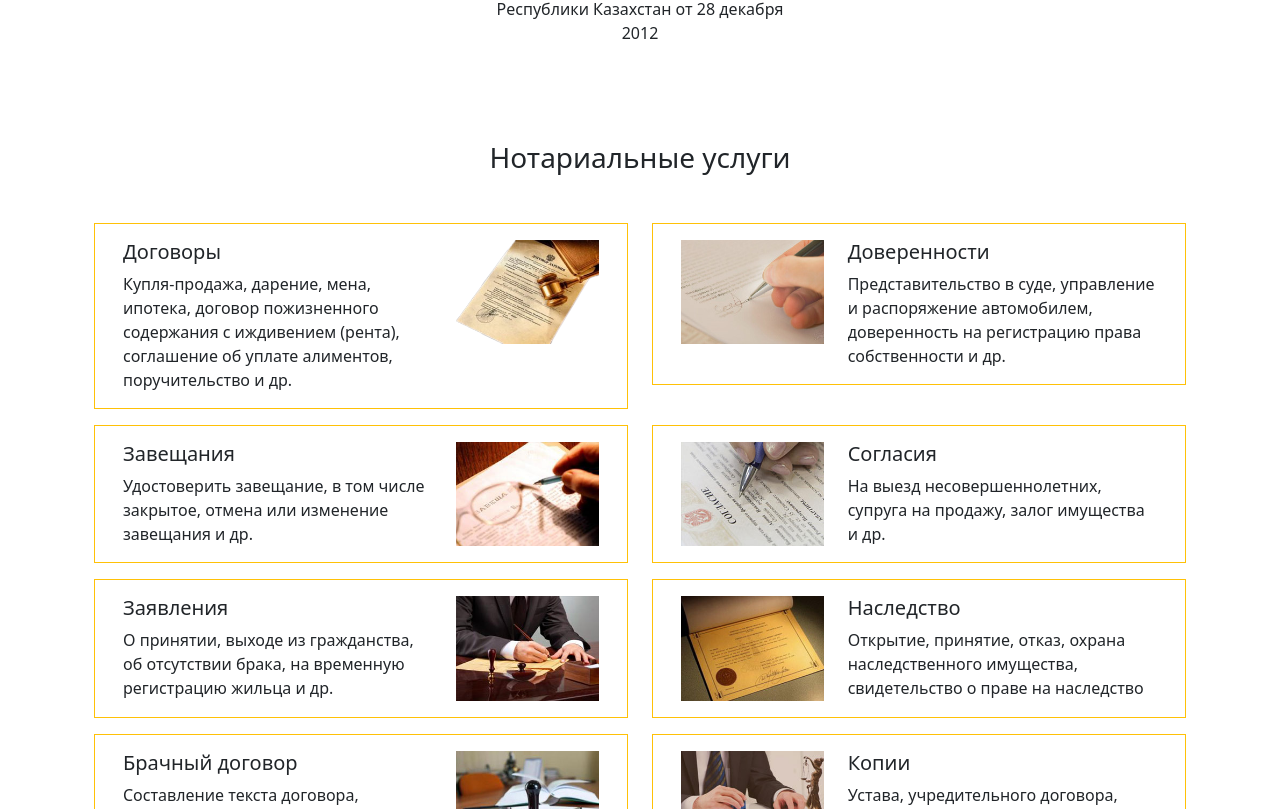
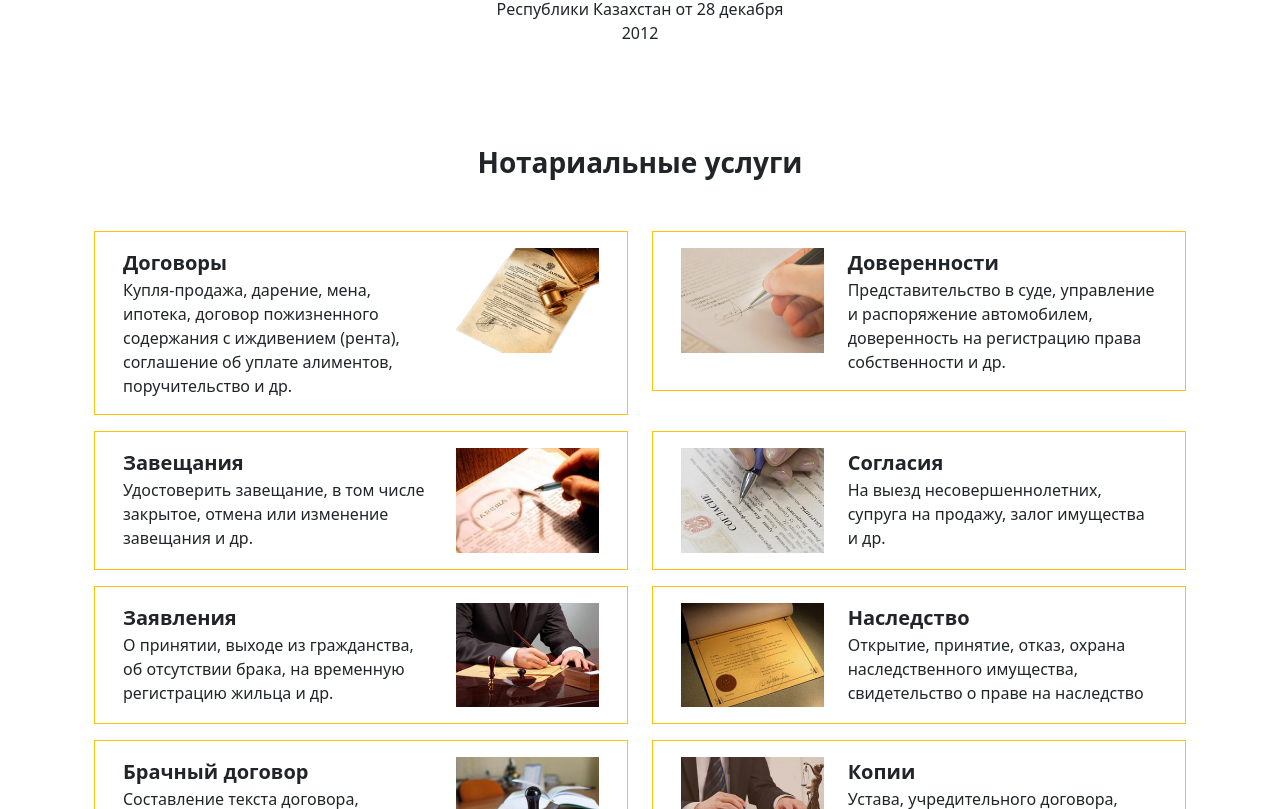
Before and after one commit to ArmanKalmakhambetov/notarius-front, a React (Create React App) app: page / in a window 1280 px wide. Shown: the part 491-1300 px from the top of the page. Built offline with nearby package versions, Linux system fonts and the light colour scheme.

Commit message:
optimize

```diff
--- a/public/index.html
+++ b/public/index.html
@@ -10,8 +10,20 @@
       name="description"
       content="Нотариальные услуги по селу Кордай, частный нотариус Тусупова Бакыт Расовна, работа без выходных и обеда. ул. Жибек жолы 189"
     />
-
-    <title>Нотариус | Тусупова Бакыт нотариус в с.Кордай</title>
+    <meta name="author" content="">
+    <meta http-equiv="X-UA-Compatible" content="IE=edge">
+    <link rel="canonical" href="https://notarius-front.vercel.app/"/>
+    <meta property="og:locale" content="ru_RU"/>
+    <meta property="og:type" content="article"/>
+    <meta property="og:title" content="Село Кордай"/>
+    <meta property="og:description" content="<b>Село Кордай</b></br><b>Адрес:</b> </br><b>Телефон:</b>  </br>с 9:00 до 18:00, без выходных"/>
+    <meta property="og:url" content="https://notarius-front.vercel.app/"/>
+    <meta property="og:site_name" content="Notarius-Bakyt.kz"/>
+    <meta property="og:updated_time" content="2023-12-12T12:34:00+00:00"/>
+    <meta property="article:section" content="Село Кордай"/>
+    <meta property="article:published_time" content="2023-12-12T12:34:00+00:00"/>
+    <meta property="article:modified_time" content="2023-12-12T12:34:00+00:00"/>
+    <title>Нотариус | Тусупова Бакыт нотариус с.Кордай</title>
   </head>
   <body>
     <noscript>You need to enable JavaScript to run this app.</noscript>
--- a/src/App.js
+++ b/src/App.js
@@ -39,14 +39,14 @@ export default function App() {
                 </div>
             </div>
             <div className="container-fluid">
-                <h3 className="text-center mt-5 mb-5">Нотариальные услуги</h3>
+                <div className="text-center mt-5 mb-5 fs-3 fw-semibold">Нотариальные услуги</div>
                 <div className="row mt-3 mb-3">
                     <div className="col-lg-6">
                         <div className="container border border-warning">
                             <div className="container p-3">
                                 <div className="row">
                                     <div className="col-lg-8">
-                                        <h5>Договоры</h5>
+                                        <div className='fw-semibold fs-5'>Договоры</div>
                                         <span>Купля-продажа, дарение, мена, ипотека, договор пожизненного содержания
                         с иждивением (рента), соглашение об уплате алиментов, поручительство и др.
                       </span>
@@ -66,7 +66,7 @@ export default function App() {
                                         <img width='170px' height='120px' src={img2} className="img-fluid" alt="alt"/>
                                     </div>
                                     <div className="col-sm-8">
-                                        <h5>Доверенности</h5>
+                                        <div className='fw-semibold fs-5'>Доверенности</div>
                                         <span>
                                             Представительство в суде, управление и распоряжение автомобилем,
                                             доверенность на регистрацию права собственности и др.
@@ -83,7 +83,7 @@ export default function App() {
                             <div className="container p-3">
                                 <div className="row">
                                     <div className="col-sm-8">
-                                        <h5>Завещания</h5>
+                                        <div className='fw-semibold fs-5'>Завещания</div>
                                         <span>
                           Удостоверить завещание, в том числе закрытое, отмена или изменение завещания и др.
                       </span>
@@ -103,7 +103,7 @@ export default function App() {
                                         <img width='170px' height='120px' src={img5} className="img-fluid" alt="alt"/>
                                     </div>
                                     <div className="col-sm-8">
-                                        <h5>Согласия</h5>
+                                        <div className='fw-semibold fs-5'>Согласия</div>
                                         <span>
                         На выезд несовершеннолетних, супруга на продажу, залог имущества и др.
                       </span>
@@ -119,7 +119,7 @@ export default function App() {
                             <div className="container p-3">
                                 <div className="row">
                                     <div className="col-sm-8">
-                                        <h5>Заявления</h5>
+                                        <div className='fw-semibold fs-5'>Заявления</div>
                                         <span>
                           О принятии, выходе из гражданства, об отсутствии брака, на временную регистрацию жильца и др.
                       </span>
@@ -139,7 +139,7 @@ export default function App() {
                                         <img width='170px' height='120px' src={img8} className="img-fluid" alt="alt"/>
                                     </div>
                                     <div className="col-sm-8">
-                                        <h5>Наследство</h5>
+                                        <div className='fw-semibold fs-5'>Наследство</div>
                                         <span>
                           Открытие, принятие, отказ, охрана наследственного имущества, свидетельство о праве на наследство
                       </span>
@@ -155,7 +155,7 @@ export default function App() {
                             <div className="container p-3">
                                 <div className="row">
                                     <div className="col-sm-8">
-                                        <h5>Брачный договор</h5>
+                                        <div className='fw-semibold fs-5'>Брачный договор</div>
                                         <span>
                           Составление текста договора, разработка дополнений и изменений
                       </span>
@@ -176,7 +176,7 @@ export default function App() {
                                         <img width='170px' height='120px' src={img10} className="img-fluid" alt="alt"/>
                                     </div>
                                     <div className="col-sm-8">
-                                        <h5>Копии</h5>
+                                        <div className='fw-semibold fs-5'>Копии</div>
                                         <span>
                           Устава, учредительного договора, справки, диплома и иных документов.
                       </span>
```
Also changed, not shown: src/img/tussupova-1img.png.
